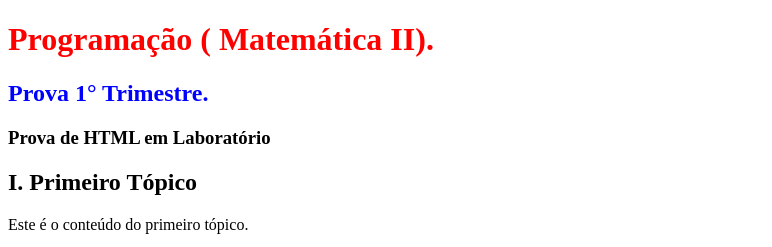
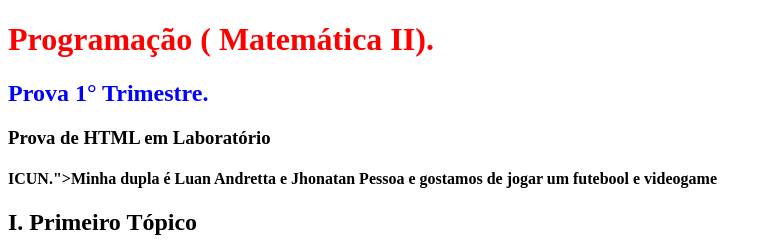
Before and after one commit to luan07k/Site-GitHub, a plain HTML site: page index.html in a window 1280 px wide. Shown: the top 247 px of the page, without its empty margins (0-772 px from the left). Drawn offline with Linux system fonts and the light colour scheme.

Commit message:
Update index.html

```diff
--- a/index.html
+++ b/index.html
@@ -11,6 +11,7 @@
     <h1><font color="red">Programação ( Matemática II).</font></h1>
     <h2><font color="blue">Prova 1° Trimestre.</font></h2>
     <h3>Prova de HTML em Laboratório</h3>
+    <h4>ICUN.">Minha dupla é Luan Andretta e Jhonatan Pessoa e gostamos de jogar um futebool e videogame</u></h4>
 </header>
 
 <main>
```
